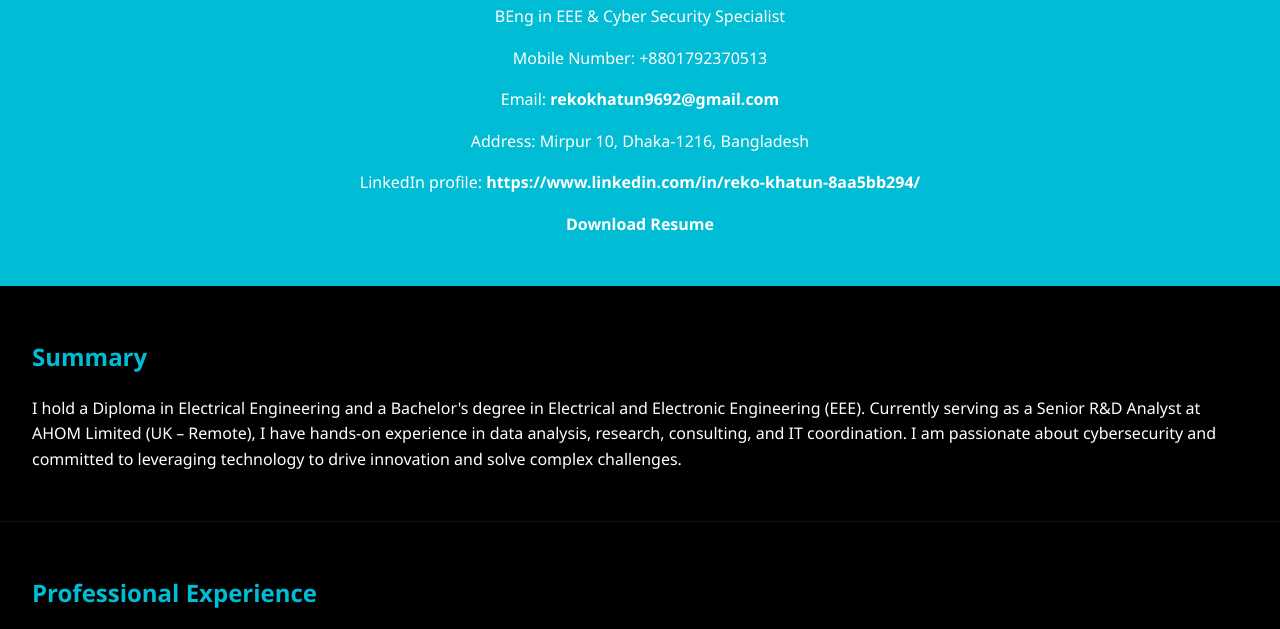
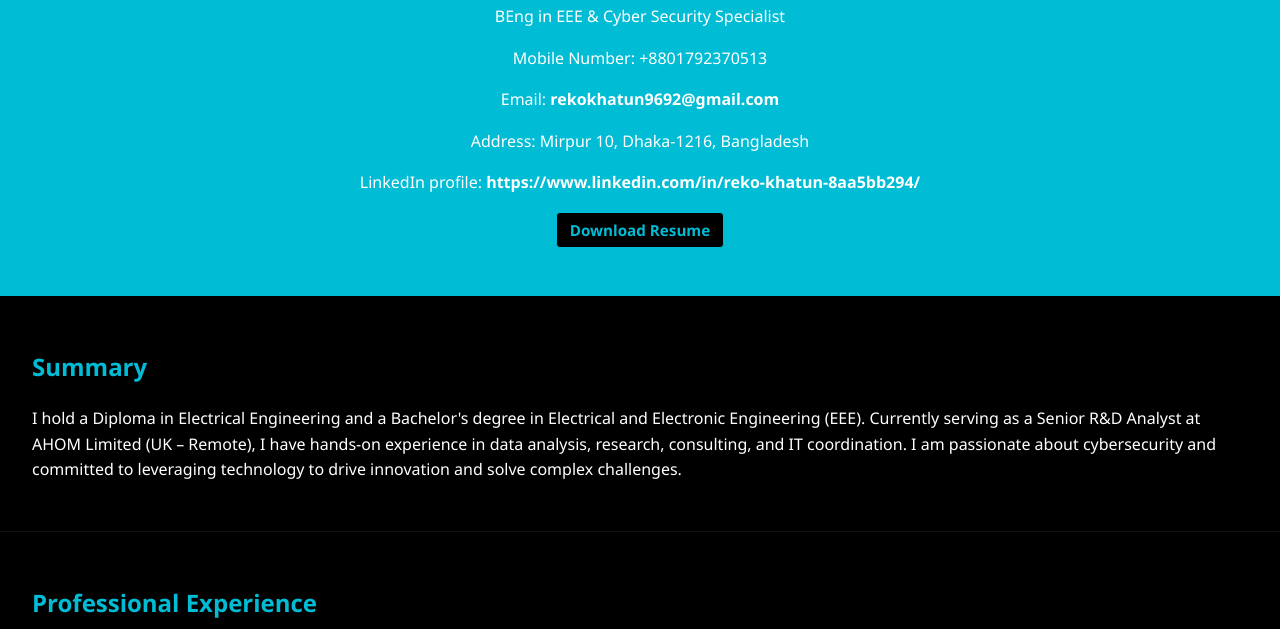
Before and after one commit to RekoSeko/reko-portfolio, a plain HTML site: page index.html in a window 1280 px wide. Shown: the part 122-751 px from the top of the page. Drawn offline with Linux system fonts and the light colour scheme.

Commit message:
styles.css
Styled 'Download Resume' button with black box and sky blue text

```diff
--- a/styles.css
+++ b/styles.css
@@ -68,3 +68,19 @@ footer {
   background-color: #0196aa;
   transform: scale(1.05);
 }
+.download-box {
+  display: inline-block;
+  padding: 0.3rem 0.8rem;
+  background-color: var(--black);
+  color: var(--accent);
+  border: 1px solid var(--accent);
+  border-radius: 4px;
+  font-weight: bold;
+  font-size: 0.95rem;
+  transition: background-color 0.3s, color 0.3s;
+}
+
+.download-box:hover {
+  background-color: var(--accent);
+  color: var(--black);
+}
```
